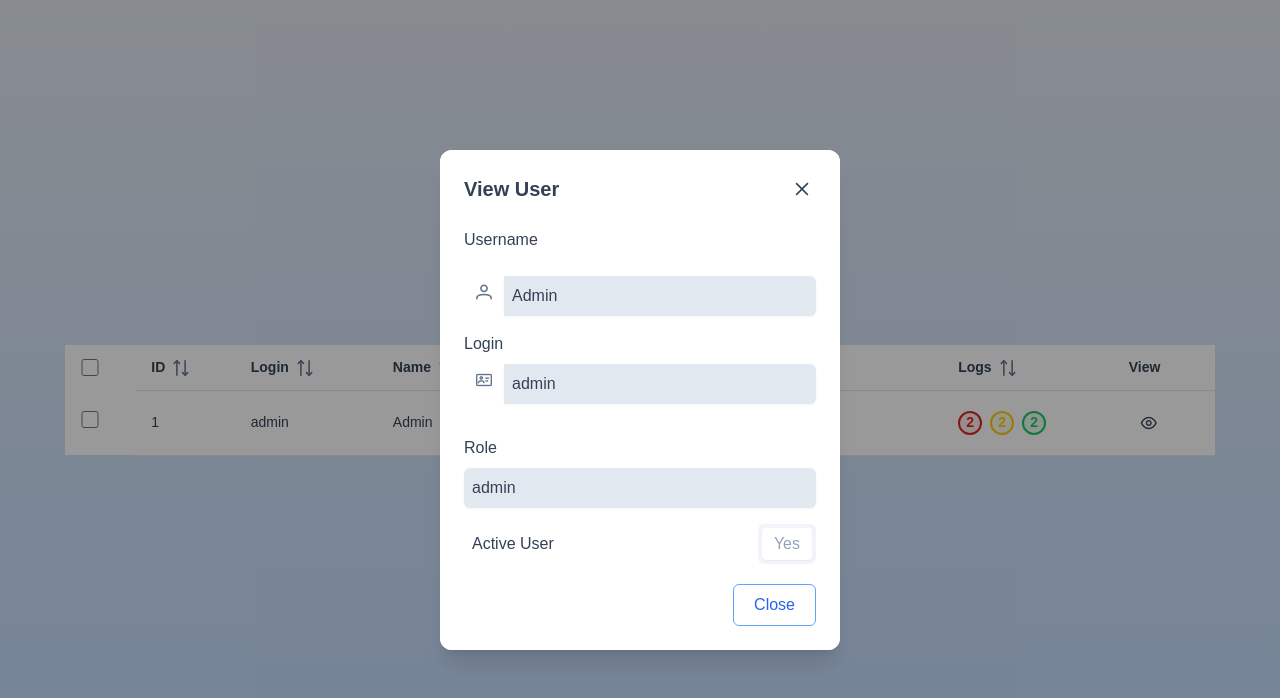
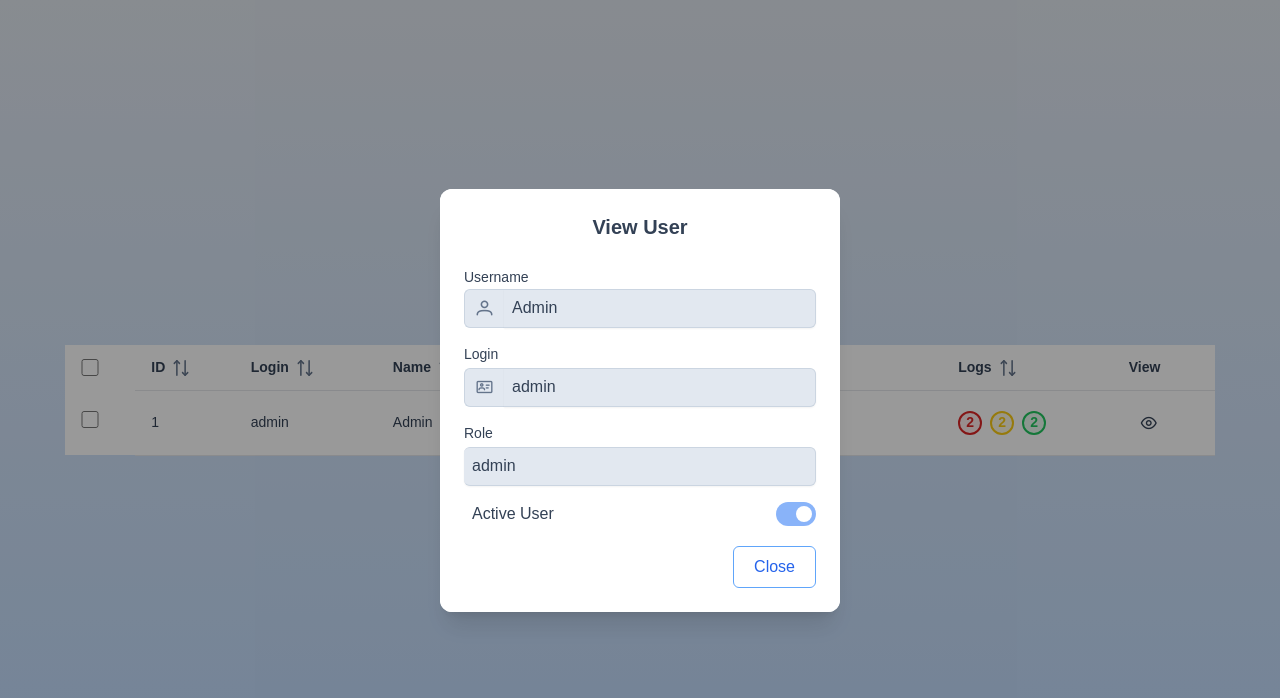
Before and after one commit to Viktor02v/test-crm, a Vue app: page /logged in a window 1280 px wide. Both pictures are taken after a click on the button 1148 px from the left and 422 px from the top of the page. Shown: the top 698 px of the page. Built offline with nearby package versions, Linux system fonts and the light colour scheme; a web font is replaced by a local one.

Commit message:
refactor (ViewUserDialog.vue)

```diff
--- a/src/assets/index.css
+++ b/src/assets/index.css
@@ -1,4 +1,4 @@
-@import 'primevue/resources/themes/aura-light-green/theme.css';
+@import 'primevue/resources/themes/aura-light-blue/theme.css';
 @import 'primeicons/primeicons.css';
 
 @tailwind base;
--- a/src/components/Layout/AddUserDialog.vue
+++ b/src/components/Layout/AddUserDialog.vue
@@ -36,15 +36,39 @@ const validateForm = () => {
   if (!props.newUser.username) {
     errors.value.username = 'Username is required!';
     isValid = false;
+  } else if (props.newUser.username.trim() === '') {
+    errors.value.username = 'Username cannot be just spaces!';
+    isValid = false;
+  } else if (props.newUser.username.length < 3) {
+    errors.value.username = 'Username must be at least 3 characters!';
+    isValid = false;
   }
 
   if (!props.newUser.login) {
     errors.value.login = 'Login is required!';
     isValid = false;
+  } else if (props.newUser.login.trim() === '') {
+    errors.value.login = "Login can't be just spaces!";
+    isValid = false;
+  } else if (!/^[^\s@]+@[^\s@]+\.[^\s@]+$/.test(props.newUser.login)) {
+    errors.value.login = 'Login must be a valid email!';
+    isValid = false;
   }
 
-  if (!props.newUser.password ) {
+  if (!props.newUser.password) {
     errors.value.password = 'Password is required!';
+    isValid = false;
+  } else if (props.newUser.password.trim() === '') {
+    errors.value.password = 'Password cannot be just spaces!';
+    isValid = false;
+  } else if (props.newUser.password.length < 8) {
+    errors.value.password = 'Password must be at least 8 characters long!';
+    isValid = false;
+  } else if (!/[A-Z]/.test(props.newUser.password)) {
+    errors.value.password = 'Password must contain at least one uppercase letter!';
+    isValid = false;
+  } else if (!/[0-9]/.test(props.newUser.password)) {
+    errors.value.password = 'Password must contain at least one number!';
     isValid = false;
   }
 
@@ -83,7 +107,6 @@ const closeDialog = () => {
     </template>
 
     <div class="flex flex-col space-y-4">
-
       <div>
         <label for="add-username" class="block text-sm font-medium mb-1">Username</label>
         <div class="p-inputgroup">
@@ -94,7 +117,7 @@ const closeDialog = () => {
             id="add-username"
             v-model="newUser.username"
             placeholder="yourname"
-            class="w-full"
+            class="p-input"
             :class="{ 'p-invalid': errors.username }"
           />
         </div>
@@ -106,13 +129,13 @@ const closeDialog = () => {
         <label for="add-login" class="block text-sm font-medium mb-1">Login</label>
         <div class="p-inputgroup">
           <span class="p-inputgroup-addon">
-            <i class="pi pi-sign-in"></i>
+            <i class="pi pi-id-card"></i>
           </span>
           <InputText
             id="add-login"
             v-model="newUser.login"
             placeholder="crmsystem"
-            class="w-full"
+            class="p-input"
             :class="{ 'p-invalid': errors.login }"
           />
         </div>
@@ -124,13 +147,13 @@ const closeDialog = () => {
         <label for="add-password" class="block text-sm font-medium mb-1">Password</label>
         <div class="p-inputgroup">
           <span class="p-inputgroup-addon">
-            <i class="pi pi-lock"></i>
+            <i class="pi pi-key "></i>
           </span>
           <Password
             id="add-password"
             v-model="newUser.password"
             placeholder="12345678"
-            class="w-full"
+            class="p-input"
             :class="{ 'p-invalid': errors.password }"
             :feedback="false"
             toggleMask
@@ -143,14 +166,11 @@ const closeDialog = () => {
       <div>
         <label for="add-token" class="block text-sm font-medium mb-1">Generate Token</label>
         <div class="p-inputgroup">
-          <span class="p-inputgroup-addon">
-            <i class="pi pi-key"></i>
-          </span>
           <InputText
             id="add-token"
             v-model="newUser.token"
             placeholder="erwb23g"
-            class="w-full"
+            class="p-input"
             disabled
           />
           <Button icon="pi pi-refresh" class="p-button-outlined" @click="props.generateToken" />
@@ -169,7 +189,7 @@ const closeDialog = () => {
             v-model="newUser.role"
             :options="roles"
             placeholder="Not Selected"
-            class="w-full"
+            class="p-input"
             :class="{ 'p-invalid': errors.role }"
           />
         </div>
@@ -209,20 +229,25 @@ const closeDialog = () => {
   border-color: #ef4444 !important;
 }
 
+.p-inputgroup-addon{
+  border: 1px solid #CBD5E1;
+  border-right: 0;
+}
+
 .p-inputgroup {
   margin-bottom: 1rem;
 }
 
-
-:deep(.p-inputswitch.p-inputswitch-checked .p-inputswitch-slider) {
-  background-color: #3b82f6 !important;
+.p-button-outlined{
+  border: 1px solid #CBD5E1;
+  border-left: 0;
 }
 
-:deep(.p-inputswitch.p-inputswitch-checked:hover .p-inputswitch-slider) {
-  background-color: #2563eb !important;
-}
-
-:deep(.p-inputswitch.p-inputswitch-checked .p-inputswitch-slider:before) {
-  background-color: #ffffff !important;
+.p-input{
+  width: 100%;
+  height: 39px;
+  border: 1px solid #CBD5E1;
+  border-left: 0;
+  padding-left: 0.5rem;
 }
 </style>
--- a/src/components/Layout/ViewUserDialog.vue
+++ b/src/components/Layout/ViewUserDialog.vue
@@ -2,9 +2,8 @@
 import { defineProps, defineEmits } from 'vue'
 import Dialog from 'primevue/dialog'
 import InputText from 'primevue/inputtext'
-import Checkbox from 'primevue/checkbox'
 import Button from 'primevue/button'
-import ToggleSwitch from 'primevue/togglebutton'
+import InputSwitch from 'primevue/inputswitch'
 
 // Props
 const props = defineProps({
@@ -25,66 +24,70 @@ const closeDialog = () => {
     :visible="showViewUserDialog"
     @update:visible="(value) => emit('update:showViewUserDialog', value)"
     modal
-    header="View User"
+    :closable="false"
     :style="{ width: '400px' }"
   >
-    <div class="flex flex-col space-y-4" v-if="userToView">
+    <template #header>
+      <div class="text-center w-full">
+        <span class="text-xl font-semibold">View User</span>
+      </div>
+    </template>
+
+    <div class="" v-if="userToView">
       <!-- Username Field -->
-      <label for="view-username">Username</label>
+      <label for="view-username" class="text-sm font-medium">Username</label>
       <div class="p-inputgroup">
-        <span class="p-inputgroup-addon">
+        <span class="p-inputgroup-addon bg-[#E2E8F0]">
           <i class="pi pi-user"></i>
         </span>
         <InputText
           id="view-username"
           v-model="userToView.username"
           disabled
-          class="w-full h-10 mt-2 pl-2"
+          class="p-input"
         />
       </div>
 
-      <!-- Login Field -->
       <div class="">
-        <label for="view-login">Login</label>
+        <label for="view-login" class="block text-sm font-medium mb-1">Login</label>
         <div class="p-inputgroup">
-          <span class="p-inputgroup-addon">
-            <i class="pi pi-id-card"></i>
+          <span class="p-inputgroup-addon bg-[#E2E8F0]">
+            <i class="pi pi-id-card "></i>
           </span>
           <InputText
             id="view-login"
             v-model="userToView.login"
             disabled
-            class="w-full h-10 mt-2 pl-2"
+            class="p-input"
           />
         </div>
       </div>
 
-      <!-- Token Field (Admin Only) -->
       <div v-if="isAdmin">
-        <label for="view-token">Token</label>
+        <label for="view-token" class="block text-sm font-medium mb-1">Token</label>
         <InputText
           id="view-token"
           v-model="userToView.token"
           disabled
-          class="w-full h-10 mt-2 pl-2"
+          class="p-input"
         />
       </div>
 
       <!-- Role Field -->
-      <div>
-        <label for="view-role">Role</label>
+      <div class="mt-4">
+        <label for="view-role" class="block text-sm font-medium mb-1">Role</label>
         <InputText
           id="view-role"
           v-model="userToView.role"
           disabled
-          class="w-full h-10 mt-2 pl-2"
+          class="p-input"
         />
       </div>
 
       <!-- Active User Checkbox -->
-      <div class="flex items-center justify-between">
+      <div class="flex items-center justify-between mt-4">
         <label for="add-active" class="ml-2">Active User</label>
-        <ToggleSwitch v-model="userToView.active" inputId="add-active" disabled :binary="true" />
+        <InputSwitch v-model="userToView.active" inputId="add-active" disabled :binary="true" />
       </div>
     </div>
 
@@ -103,4 +106,17 @@ const closeDialog = () => {
 .p-inputgroup {
   margin-bottom: 1rem;
 }
+
+.p-inputgroup-addon{
+  border: 1px solid #CBD5E1;
+  border-right: 0;
+}
+
+.p-input{
+  width: 100%;
+  height: 39px;
+  border: 1px solid #CBD5E1;
+  border-left: 0;
+  padding-left: 0.5rem;
+}
 </style>
```
